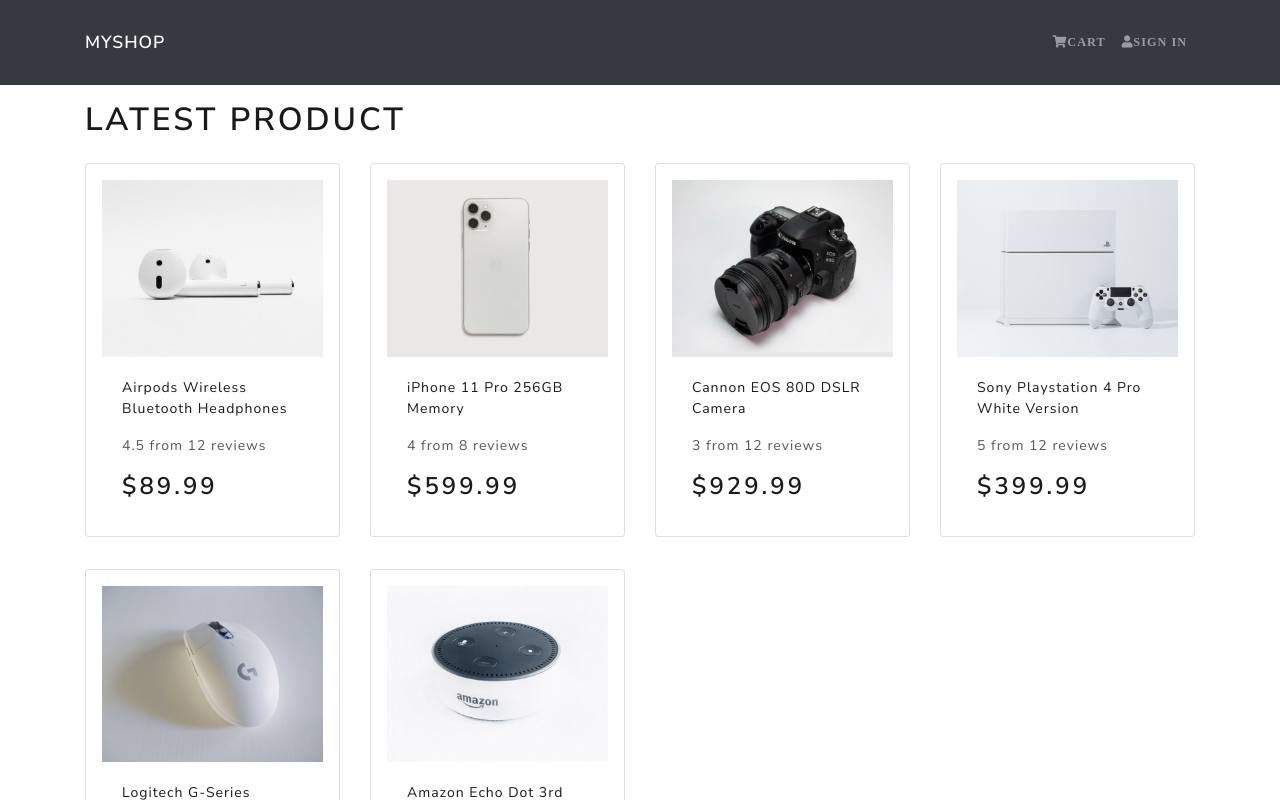
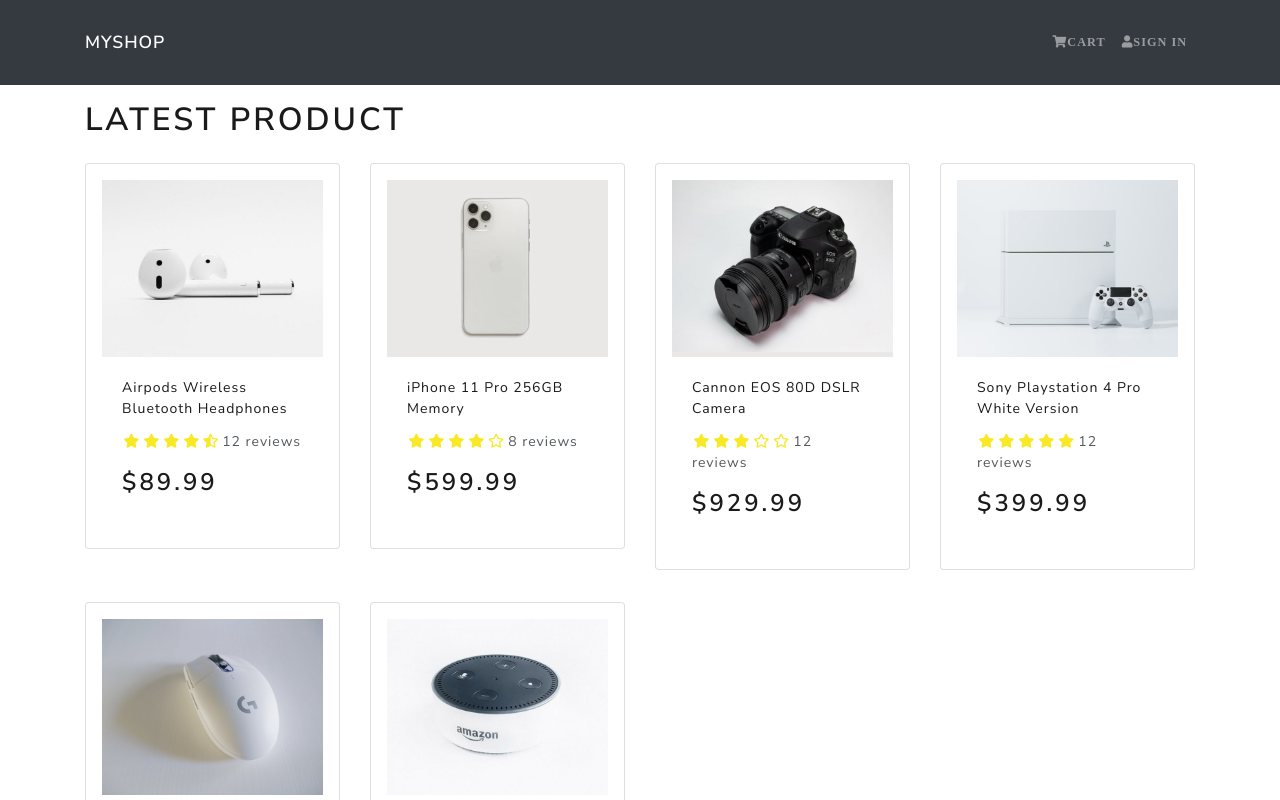
Before and after one commit to Dioris-cpu/MERN_e_commerce, a React (Create React App) app in the folder frontend/: page / in a window 1280 px wide. Shown: the top 800 px of the page. Built offline with nearby package versions, Linux system fonts and the light colour scheme.

Commit message:
rating star styling

```diff
--- a/frontend/src/components/Product.js
+++ b/frontend/src/components/Product.js
@@ -1,6 +1,6 @@
 import React from 'react'
 import { Card } from 'react-bootstrap'
-import products from '../products'
+import Rating from './Rating'
 
 const Product = ({product}) => {
     return (
@@ -15,9 +15,7 @@
             </Card.Title>
             </a>
             <Card.Text as='div'>
-                <div className='my-3'>
-                {product.rating} from {product.numReviews} reviews
-                </div>
+               <Rating  value={product.rating} text={`${product.numReviews} reviews`}/>
             </Card.Text>
     <Card.Text as='h3'>${product.price}</Card.Text>
             </Card.Body>
--- /dev/null
+++ b/frontend/src/components/Rating.js
@@ -0,0 +1,83 @@
+import React from "react";
+import PropTypes from 'prop-types'
+
+const Rating = ({ value, text, color }) => {
+    return (
+      <div className='rating'>
+        <span>
+          <i
+            style={{ color }}
+            className={
+              value >= 1
+                ? 'fas fa-star'
+                : value >= 0.5
+                ? 'fas fa-star-half-alt'
+                : 'far fa-star'
+            }
+          ></i>
+        </span>
+        <span>
+          <i
+            style={{ color }}
+            className={
+              value >= 2
+                ? 'fas fa-star'
+                : value >= 1.5
+                ? 'fas fa-star-half-alt'
+                : 'far fa-star'
+            }
+          ></i>
+        </span>
+        <span>
+          <i
+            style={{ color }}
+            className={
+              value >= 3
+                ? 'fas fa-star'
+                : value >= 2.5
+                ? 'fas fa-star-half-alt'
+                : 'far fa-star'
+            }
+          ></i>
+        </span>
+        <span>
+          <i
+            style={{ color }}
+            className={
+              value >= 4
+                ? 'fas fa-star'
+                : value >= 3.5
+                ? 'fas fa-star-half-alt'
+                : 'far fa-star'
+            }
+          ></i>
+        </span>
+        <span>
+          <i
+            style={{ color }}
+            className={
+              value >= 5
+                ? 'fas fa-star'
+                : value >= 4.5
+                ? 'fas fa-star-half-alt'
+                : 'far fa-star'
+            }
+          ></i>
+        </span>
+        <span>{text && text}</span>
+      </div>
+    )
+  }
+
+  Rating.defaultProps = {
+    color: '#f8e825',
+  }
+
+
+Rating.prototype = {
+    value: PropTypes.number.isRequired,
+    text: PropTypes.string.isRequired,
+    color: PropTypes.string,
+
+}
+export default Rating;
--- a/frontend/src/index.css
+++ b/frontend/src/index.css
@@ -1,3 +1,11 @@
 main{
   min-height: 80vh;
 }
+
+h3{
+  padding: 1rem 0;
+}
+
+.rating span{
+  margin: 0.1rem;
+}
--- a/frontend/src/screens/HomeScreen.js
+++ b/frontend/src/screens/HomeScreen.js
@@ -9,7 +9,7 @@
       <h1>Latest Product</h1>
       <Row>
         {products.map((product) => (
-          <Col sm={12} md={6} lg={4} xl={3}>
+          <Col key={product._id} sm={12} md={6} lg={4} xl={3}>
               <Product product={product}/>
           </Col>
         ))}
```
